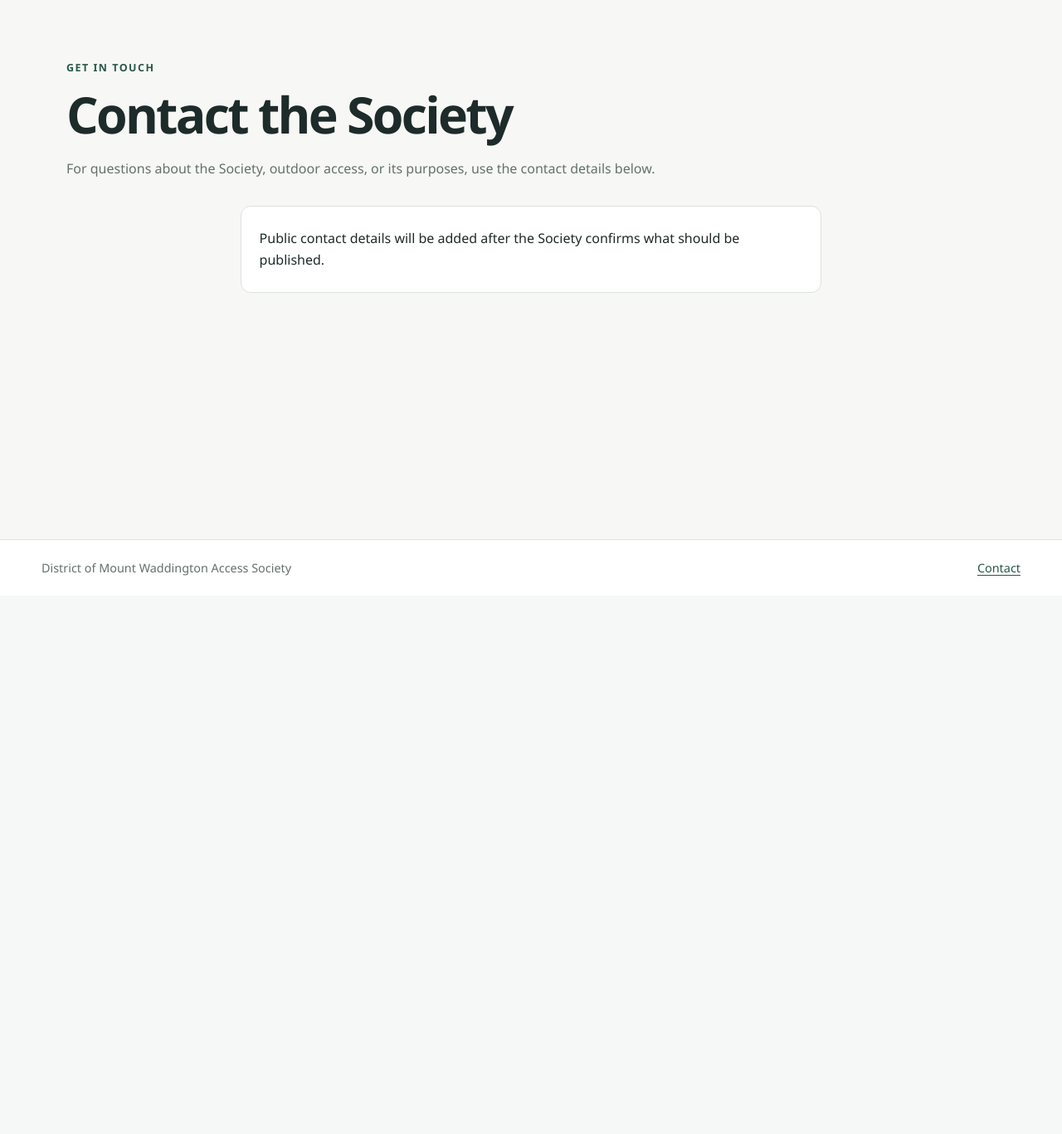
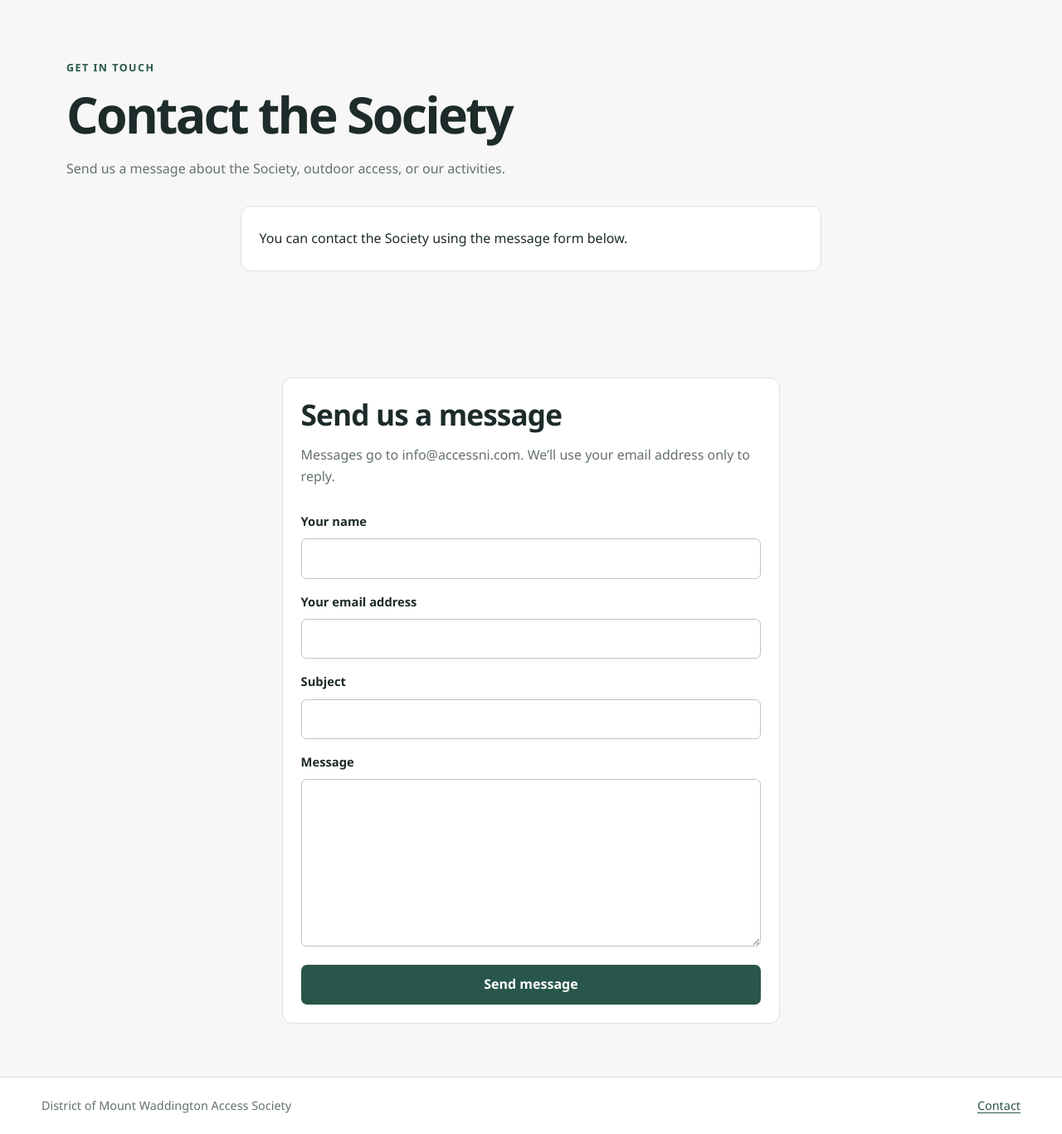
Before and after one commit to trevorjharder/DMWAS, a Flask app: page /contact in a window 1280 px wide. Shown: the part 91-1458 px from the top of the page at 83% size. Before the commit the page ends 785 px from the top, so only its background shows below. Run offline with Flask 3, Linux system fonts and the light colour scheme; some libraries are stand-ins or nearby versions.

Commit message:
Contact us section

```diff
--- a/app.py
+++ b/app.py
@@ -238,7 +238,9 @@ def _password_reset_code_hash(secret_key: str, email: str, code: str) -> str:
     return hmac.new(secret_key.encode("utf-8"), message, hashlib.sha256).hexdigest()
 
 
-def _send_resend_email(recipient: str, subject: str, text: str) -> None:
+def _send_resend_email(
+    recipient: str, subject: str, text: str, reply_to: str | None = None
+) -> bool:
     """Send a plain-text email through Resend's HTTPS API."""
     api_key = os.environ.get("RESEND_API_KEY")
     sender = os.environ.get("RESEND_FROM") or os.environ.get("SMTP_FROM")
@@ -246,10 +248,13 @@ def _send_resend_email(recipient: str, subject: str, text: str) -> None:
         logging.getLogger(__name__).info(
             "Resend is not configured; skipped email delivery."
         )
-        return
+        return False
 
+    email_payload = {"from": sender, "to": [recipient], "subject": subject, "text": text}
+    if reply_to:
+        email_payload["reply_to"] = reply_to
     payload = json.dumps(
-        {"from": sender, "to": [recipient], "subject": subject, "text": text}
+        email_payload
     ).encode("utf-8")
     resend_request = urllib_request.Request(
         "https://api.resend.com/emails",
@@ -263,6 +268,7 @@ def _send_resend_email(recipient: str, subject: str, text: str) -> None:
     )
     with urllib_request.urlopen(resend_request, timeout=10) as response:
         response.read()
+    return True
 
 
 def _send_password_reset_code(user: User, code: str) -> None:
@@ -406,8 +412,81 @@ def create_app(test_config: dict[str, object] | None = None) -> Flask:
         return render_template("notices.html", title="Notices")
 
     @app.get("/contact")
+    @app.post("/contact")
     def contact():
-        return render_template("contact.html", title="Contact")
+        contact_values = {
+            "name": "",
+            "email": "",
+            "subject": "",
+            "message": "",
+        }
+        if request.method == "POST":
+            # Quietly discard common bot submissions to the hidden honeypot field.
+            if request.form.get("website", "").strip():
+                flash("Your message has been sent. Thank you for contacting the Society.", "success")
+                return redirect(url_for("contact"))
+
+            contact_values = {
+                "name": request.form.get("name", "").strip(),
+                "email": request.form.get("email", "").strip().lower(),
+                "subject": request.form.get("subject", "").strip(),
+                "message": request.form.get("message", "").strip(),
+            }
+            errors = []
+            if not contact_values["name"] or len(contact_values["name"]) > 120:
+                errors.append("Enter your name (up to 120 characters).")
+            if not EMAIL_PATTERN.fullmatch(contact_values["email"]):
+                errors.append("Enter a valid email address.")
+            if not contact_values["subject"] or len(contact_values["subject"]) > 160:
+                errors.append("Enter a subject (up to 160 characters).")
+            if not contact_values["message"] or len(contact_values["message"]) > 5000:
+                errors.append("Enter a message (up to 5,000 characters).")
+
+            if errors:
+                for error in errors:
+                    flash(error, "error")
+                return render_template(
+                    "contact.html", title="Contact", contact_values=contact_values
+                ), 400
+
+            email_text = (
+                f"Name: {contact_values['name']}\n"
+                f"Email: {contact_values['email']}\n\n"
+                f"{contact_values['message']}"
+            )
+            try:
+                sent = _send_resend_email(
+                    "info@accessni.com",
+                    f"Contact form: {contact_values['subject']}",
+                    email_text,
+                    reply_to=contact_values["email"],
+                )
+            except HTTPError as error:
+                detail = error.read().decode("utf-8", errors="replace")
+                request_id = error.headers.get("x-resend-id", "unknown")
+                app.logger.error(
+                    "Resend rejected contact form email: HTTP %s, request id %s, response %s",
+                    error.code,
+                    request_id,
+                    detail,
+                )
+                sent = False
+            except (OSError, ValueError):
+                app.logger.exception("Could not send contact form email")
+                sent = False
+
+            if sent:
+                flash("Your message has been sent. Thank you for contacting the Society.", "success")
+                return redirect(url_for("contact"))
+
+            flash(
+                "We could not send your message right now. Please try again later or use the contact details listed above.",
+                "error",
+            )
+
+        return render_template(
+            "contact.html", title="Contact", contact_values=contact_values
+        )
 
     @app.get("/privacy")
     def privacy():
@@ -806,7 +885,7 @@ def create_app(test_config: dict[str, object] | None = None) -> Flask:
     @admin_required
     def admin_member_detail(user_id: int):
         member = db.session.get(User, user_id)
-        if not member or member.is_admin:
+        if not member:
             abort(404)
         terms = (
             MembershipTerm.query.filter_by(user_id=member.id)
--- a/static/styles.css
+++ b/static/styles.css
@@ -536,6 +536,17 @@ h3 {
   color: var(--ink);
   font: inherit;
 }
+.contact-form__trap {
+  position: absolute;
+  width: 1px;
+  height: 1px;
+  padding: 0;
+  margin: -1px;
+  overflow: hidden;
+  clip: rect(0, 0, 0, 0);
+  white-space: nowrap;
+  border: 0;
+}
 .form-options {
   display: grid;
   gap: 0.35rem;
--- a/templates/admin_members.html
+++ b/templates/admin_members.html
@@ -32,11 +32,9 @@
         {% set history = membership_histories.get(member.id, []) %}
         <tr>
           <td>
-            {% if not member.is_admin %}
             <a href="{{ url_for('admin_member_detail', user_id=member.id) }}">
               {{ member.member_number }}
             </a>
-            {% else %} {{ member.member_number }} {% endif %}
           </td>
           <td>
             {{ member.full_name }} {% if member.is_admin %}<span
--- a/templates/contact.html
+++ b/templates/contact.html
@@ -2,10 +2,7 @@
 <section class="page-heading">
   <p class="eyebrow">Get in touch</p>
   <h1>Contact the Society</h1>
-  <p>
-    For questions about the Society, outdoor access, or its purposes, use the
-    contact details below.
-  </p>
+  <p>Send us a message about the Society, outdoor access, or our activities.</p>
 </section>
 <section class="contact-card">
   {% if config.PUBLIC_CONTACT_EMAIL %}
@@ -29,10 +26,61 @@
   </p>
   {% endif %} {% if not config.PUBLIC_CONTACT_EMAIL and not
   config.PUBLIC_CONTACT_PHONE and not config.PUBLIC_CONTACT_ADDRESS %}
-  <p>
-    Public contact details will be added after the Society confirms what should
-    be published.
-  </p>
+  <p>You can contact the Society using the message form below.</p>
   {% endif %}
 </section>
+<section class="auth-layout">
+  <div class="auth-card auth-card--wide">
+    <h2>Send us a message</h2>
+    <p>
+      Messages go to info@accessni.com. We’ll use your email address only to
+      reply.
+    </p>
+    <form method="post" action="{{ url_for('contact') }}">
+      <input
+        type="hidden"
+        name="csrf_token"
+        value="{{ session.get('csrf_token', '') }}"
+      />
+      <div class="contact-form__trap" aria-hidden="true">
+        <label for="website">Leave this field empty</label>
+        <input id="website" name="website" tabindex="-1" autocomplete="off" />
+      </div>
+      <label for="name">Your name</label>
+      <input
+        id="name"
+        name="name"
+        autocomplete="name"
+        maxlength="120"
+        value="{{ contact_values.name|default('') }}"
+        required
+      />
+      <label for="email">Your email address</label>
+      <input
+        id="email"
+        name="email"
+        type="email"
+        autocomplete="email"
+        maxlength="254"
+        value="{{ contact_values.email|default('') }}"
+        required
+      />
+      <label for="subject">Subject</label>
+      <input
+        id="subject"
+        name="subject"
+        maxlength="160"
+        value="{{ contact_values.subject|default('') }}"
+        required
+      />
+      <label for="message">Message</label>
+      <textarea id="message" name="message" rows="7" maxlength="5000" required>
+{{ contact_values.message|default('') }}</textarea
+      >
+      <button class="button button--primary button--full" type="submit">
+        Send message
+      </button>
+    </form>
+  </div>
+</section>
 {% endblock %}
```
Also changed, not shown: tests/test_site.py (+73 -1 lines), .pytest-tmp/test_admin_member_page_is_link0/test.sqlite (added), .pytest-tmp/test_expired_password_reset_co0/test.sqlite (deleted), .pytest-tmp/test_forgot_password_response_0/test.sqlite (deleted), .pytest-tmp/test_forgot_password_sends_has0/test.sqlite (deleted), .pytest-tmp/test_password_reset_code_is_si0/test.sqlite (deleted), .pytest-tmp/test_resend_http_error_body_is0/test.sqlite (deleted), README.md.
